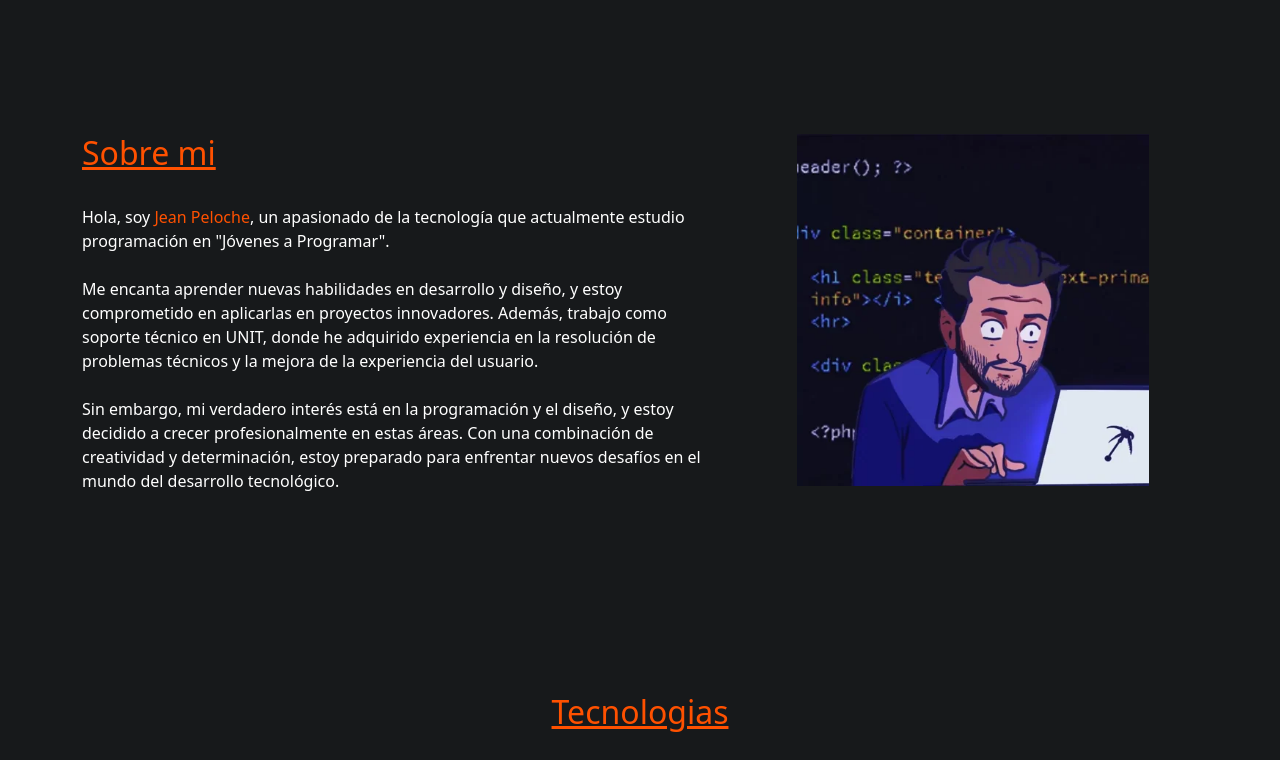
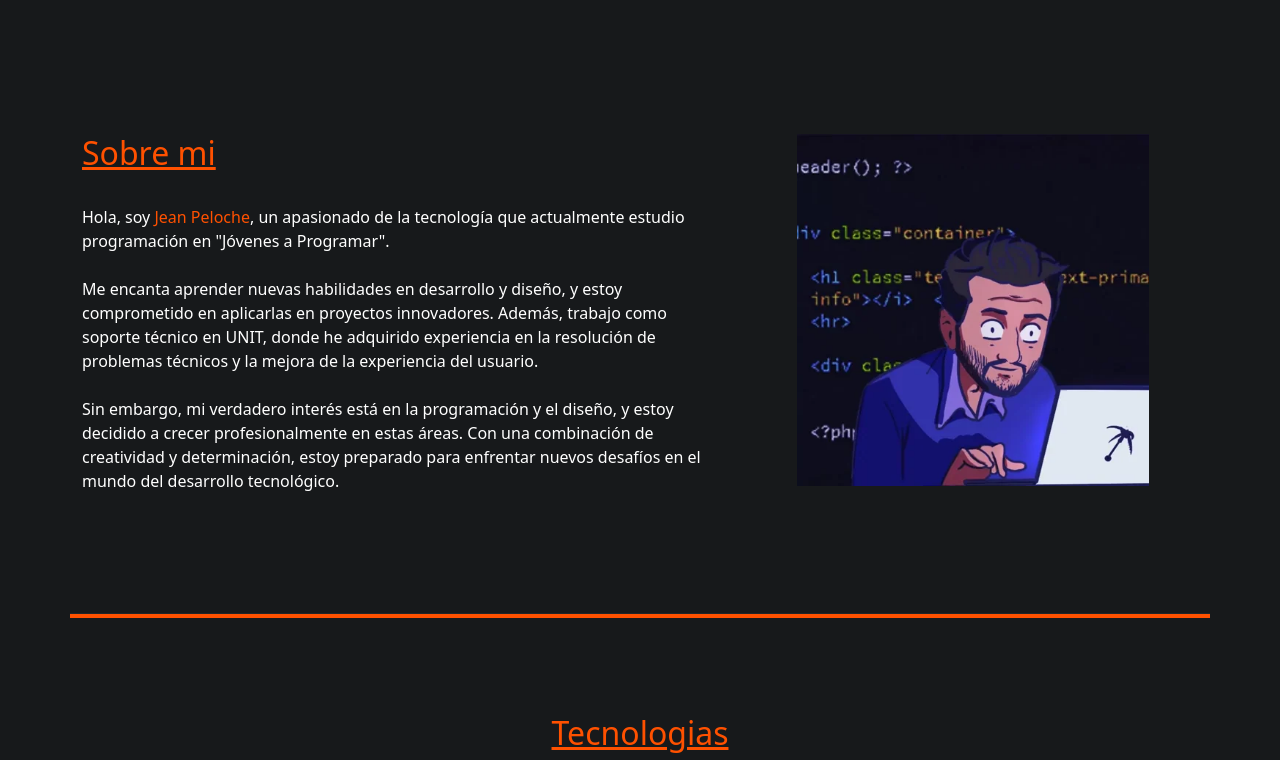
Before and after one commit to jeanpeloche/actividad9.1, a plain HTML site: page index.html in a window 1280 px wide. Shown: the part 800-1560 px from the top of the page. Drawn offline with nearby package versions, Linux system fonts and the light colour scheme.

Commit message:
se agrega lineas divisoras y mas espacios

```diff
--- a/css/style.css
+++ b/css/style.css
@@ -88,7 +88,7 @@ body{
 }
 
 #contenedor-3{
-  margin-bottom: 10rem !important;
+  margin-bottom: 5rem !important;
 }
 
 #title-tecnologias{
@@ -133,3 +133,14 @@ body{
 #logo-abajo{
   margin-bottom: 5rem;
 }
+
+#contenedor-redes{
+  margin-top: 3rem;
+}
+
+#linea{
+  margin-top: 5rem;
+  height: 5px;
+  background-color: rgb(255, 81, 0);
+  opacity: 1;
+}
--- a/index.html
+++ b/index.html
@@ -70,9 +70,11 @@
         <div class="col-lg-5 col-md-12 text-center">
           <img id="persona-programando" src="img/persona-programando.webp" alt="Persona programando">
         </div>
+        <hr id="linea">
       </div>
     </div>
   </section>
+
 
   <section id="contenedor-4">
     <div class="container text-center ">
@@ -103,6 +105,7 @@
             </div>
           </div>
         </div>
+        <hr id="linea">
       </div>
     </div>
     </div>
```
